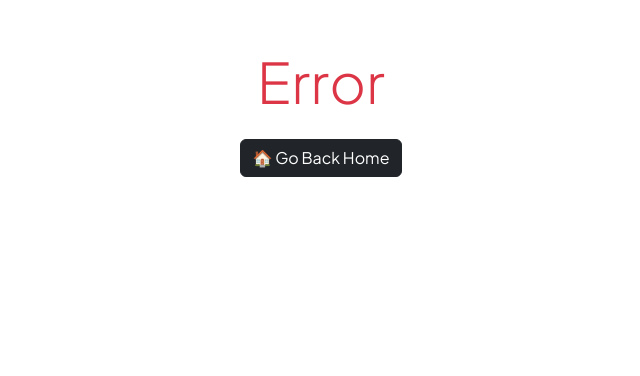
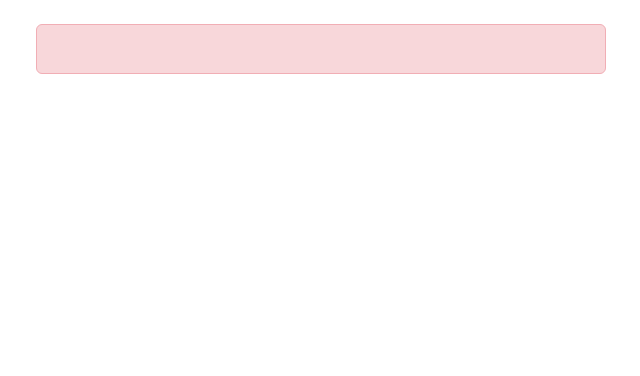
Before and after one commit to Sachidadubey/major_Project, a Node server app: template views/listings/error.ejs in a window 1280 px wide. Shown: the part 80-456 px from the top of the page, without its empty margins (319-959 px from the left). Run offline with Node 20, Linux system fonts and the light colour scheme; the template is opened without the code that fills it, so the values that code supplies are empty; some libraries are stand-ins or nearby versions.

Commit message:
Add error handling improvements

```diff
--- a/app.js
+++ b/app.js
@@ -7,6 +7,8 @@ const Listing = require("./models/listing.js");
 const ejsMate = require("ejs-mate");
 const wrapAsync = require("./utils/wrapAsync.js");
 const ExpressError = require("./utils/expressError.js");
+const expressError = require("./utils/expressError.js");
+const { listingSchema } = require("./schema.js");
 
 const MONGO_URL = "mongodb://127.0.0.1:27017/wanderlust";
 
@@ -44,6 +46,19 @@ app.get("/", (req, res) => {
   res.send("Hi, I am root");
 });
 
+// schema middleware
+const validateListing = (req, res, next) => {
+   let {error} = listingSchema.validate(req.body);
+
+  if (error) {
+    let errMsg = error.details.map((el) => el.message).join(",");
+      throw new expressError(404,error)
+  }
+    else {
+      next();
+  }
+}
+
 // Index Route
 app.get(
   "/listings",
@@ -70,9 +85,10 @@ app.get(
 
 // Create Route
 app.post(
-  "/listings",
+  "/listings",validateListing,
   wrapAsync(async (req, res) => {
-    const newListings = new Listing(req.body.listing);
+   const newListings = new Listing(req.body.listing);
+
     await newListings.save();
     res.redirect("/listings");
   })
@@ -90,7 +106,7 @@ app.get(
 
 // Update Route
 app.put(
-  "/listings/:id",
+  "/listings/:id",validateListing,
   wrapAsync(async (req, res) => {
     let { id } = req.params;
     await Listing.findByIdAndUpdate(id, { ...req.body.listing });
@@ -126,8 +142,10 @@ app.all("*", (req, res, next) => {
 
 // Error Handler Middleware
 app.use((err, req, res, next) => {
+  console.error("Error occurred:", err);
+  console.error("Stack trace:", err.stack);
   let { statusCode = 500, message = "Something went wrong" } = err;
-  res.status(statusCode).send(message);
+  res.status(statusCode).render("listings/error.ejs", { err });
 });
 
 // Server
--- a/package.json
+++ b/package.json
@@ -16,6 +16,7 @@
     "ejs-mate": "^4.0.0",
     "express": "^4.21.2",
     "express-ejs-layouts": "^2.5.1",
+    "joi": "^18.0.0",
     "method-override": "^3.0.0",
     "mongoose": "^8.17.0"
   },
--- a/views/listings/error.ejs
+++ b/views/listings/error.ejs
@@ -1,11 +1,16 @@
 <% layout('layouts/boilerplate') %>
 
-  <div class="container text-center mt-5">
-    <h1 class="display-4 text-danger">
-      <%= statusCode %> Error
-    </h1>
-    <p class="lead mb-4">
-      <%= message %>
-    </p>
-    <a href="/" class="btn btn-dark">🏠 Go Back Home</a>
+
+  <div class="row">
+    <div class="alert alert-danger col-6 offset-3 mt-4  " role="alert">
+      <!-- <svg class="bi flex-shrink-0 me-2" role="img" aria-label="Info:">
+        <use xlink:href="#info-fill" />
+      </svg> -->
+      <h4 class="alert-heading">
+        <%= err.message%>
+      </h4>
+      <p class="alert-heading"><%= err.stack%></p>
+
+
+    </div>
   </div>
```
Also changed, not shown: schema.js (added, +11 -0 lines), views/listings/index.ejs (+5 -3 lines), 1 other file.
